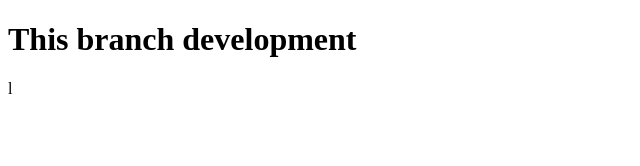
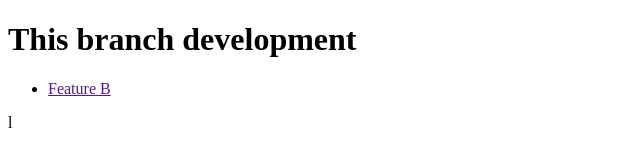
Before and after one commit to YusufHusain243/Section1_Versioning, a plain HTML site: page index.html in a window 1280 px wide. Shown: the whole page, without its empty margins (0-640 px from the left). Drawn offline with Linux system fonts and the light colour scheme.

Commit message:
Initial commit branch featureB

```diff
--- a/index.html
+++ b/index.html
@@ -10,6 +10,11 @@
 
 <body>
     <h1>This branch development</h1>
+    <ul>
+        <li>
+            <a href="">Feature B</a>
+        </li>
+    </ul>
 </body>
 
 </html>l
```
